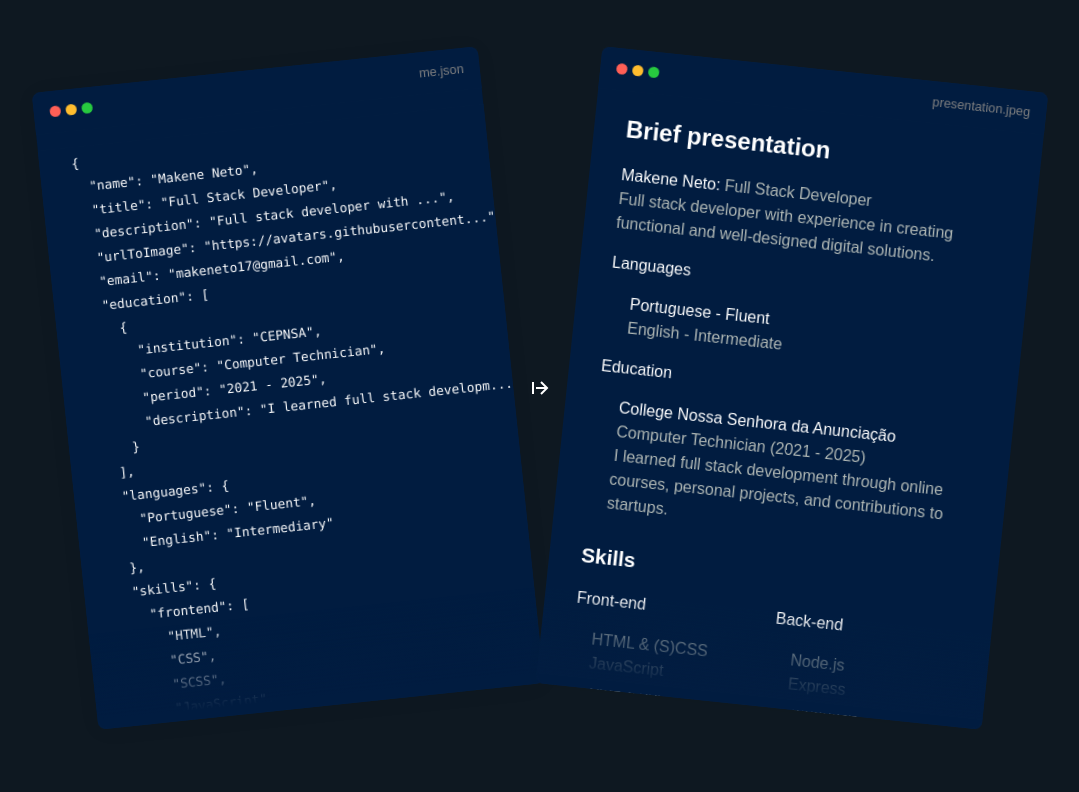
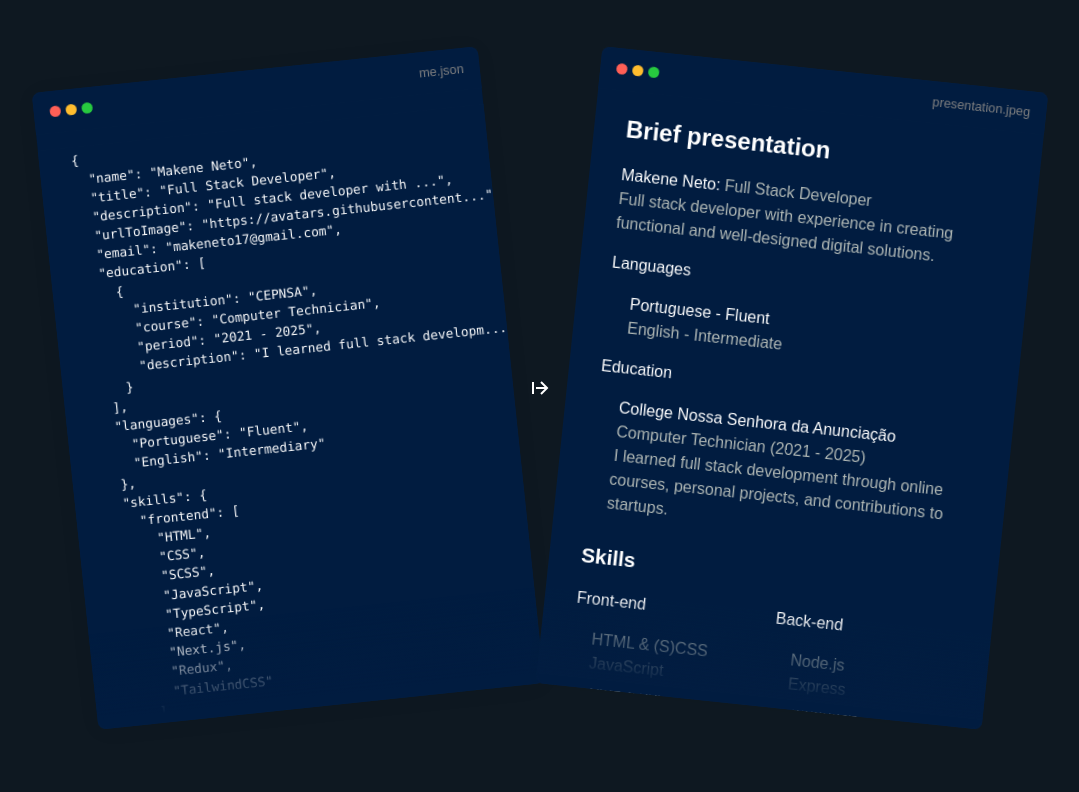
Before and after one commit to makeneto/makenedev, a React (Vite) app: page / in a window 1280 px wide. Shown: the part 788-1580 px from the top of the page, without its empty margins (100-1179 px from the left). Built offline with nearby package versions, Linux system fonts and the light colour scheme; no server answers; a web font is replaced by a local one.

Commit message:
Update index.css

```diff
--- a/src/css/index.css
+++ b/src/css/index.css
@@ -35,7 +35,10 @@ button {
   cursor: pointer;
 }
 
-code {
+code,
+kbd,
+pre,
+samp {
   font-weight: 400;
   font-size: .8rem;
 }
```
